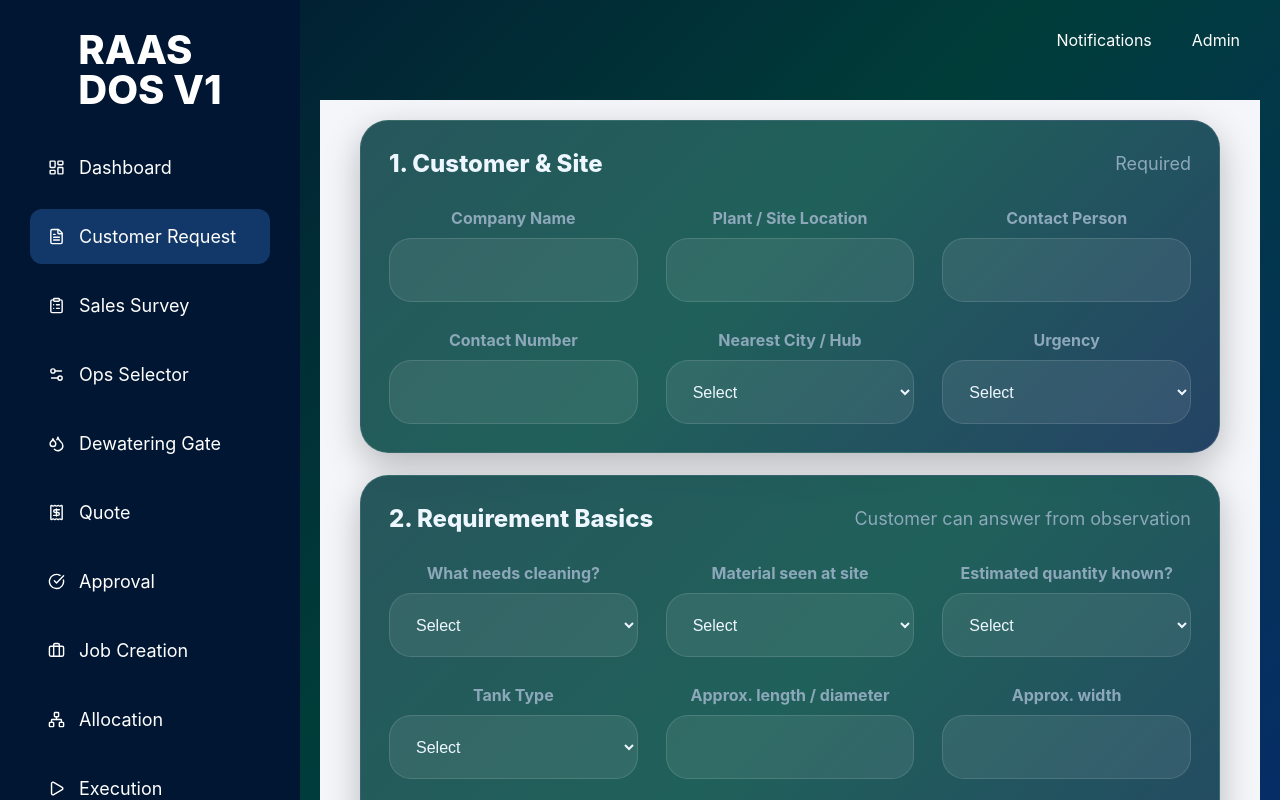
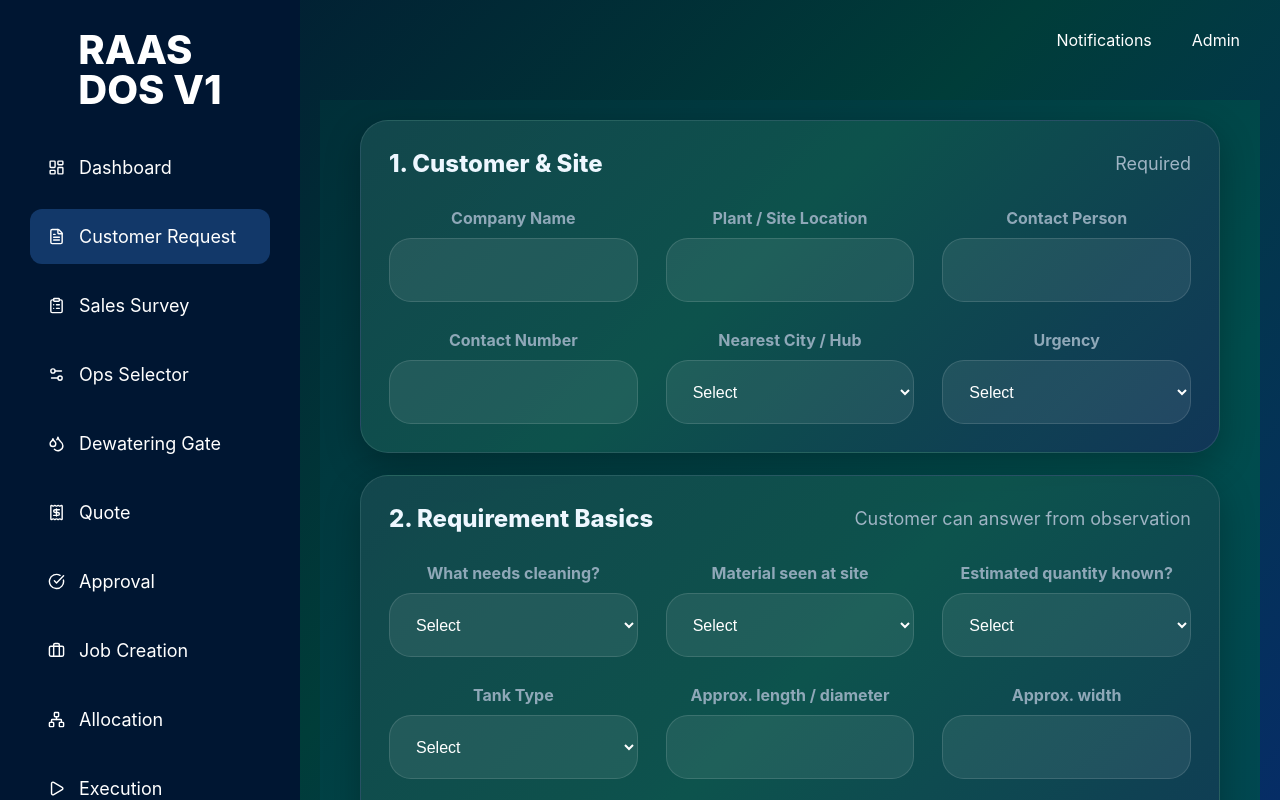
Before and after one commit to SaikarthikAyyar/RAAS-DOS, a React app in the folder frontend/: page /customer-request in a window 1280 px wide. Built offline with nearby package versions, Linux system fonts and the light colour scheme; the HTML template or start-up script is replaced by a standard one.

Commit message:
Update SalesSurvey.css

```diff
--- a/frontend/src/components/salesSurvey/SalesSurvey.css
+++ b/frontend/src/components/salesSurvey/SalesSurvey.css
@@ -37,7 +37,15 @@ min-height:100vh;
 
 padding:20px 40px;
 
-background:#f4f6fa;
+/* GREEN BACKGROUND */
+
+background:
+linear-gradient(
+135deg,
+#002f38,
+#004d4d 50%,
+#003f55
+);
 
 overflow-y:auto;
 
@@ -88,7 +96,7 @@ font-weight:800;
 
 letter-spacing:3px;
 
-color:#39d3c6;
+color:#3ce0d3;
 
 margin-bottom:14px;
 
@@ -105,7 +113,9 @@ font-size:52px;
 
 font-weight:800;
 
-color:#eef7ff;
+/* FIX TITLE */
+
+color:#ffffff;
 
 line-height:1.05;
 
@@ -120,7 +130,7 @@ font-size:18px;
 
 line-height:1.7;
 
-color:#91a5b7;
+color:#9bb5c6;
 
 max-width:none;
 
@@ -143,7 +153,7 @@ height:120px;
 
 border-radius:60px;
 
-border:1px solid rgba(255,255,255,0.12);
+border:2px solid rgba(255,255,255,0.15);
 
 background:rgba(255,255,255,0.08);
 
@@ -159,7 +169,7 @@ font-size:24px;
 
 font-weight:700;
 
-color:#eef7ff;
+color:#ffffff;
 
 flex-shrink:0;
 
@@ -185,8 +195,8 @@ background:
 linear-gradient(
 135deg,
 rgba(20,72,78,0.92),
-rgba(13,83,76,0.92) 45%,
-rgba(18,51,88,0.92)
+rgba(14,84,77,0.92) 45%,
+rgba(18,52,88,0.92)
 );
 
 border:1px solid rgba(255,255,255,0.10);
@@ -236,7 +246,7 @@ margin:0;
 
 font-size:18px;
 
-color:#8ca8ba;
+color:#9fb4c4;
 
 }
 
@@ -287,7 +297,7 @@ font-size:16px;
 
 font-weight:700;
 
-color:#8ca8ba;
+color:#8fa8b8;
 
 margin-bottom:10px;
 
@@ -318,7 +328,7 @@ font-size:16px;
 
 background:rgba(255,255,255,0.08);
 
-color:#eef7ff;
+color:#ffffff;
 
 outline:none;
 
@@ -329,7 +339,7 @@ outline:none;
 
 .survey-field select:focus{
 
-border-color:#39d3c6;
+border-color:#3ce0d3;
 
 }
 
@@ -383,14 +393,14 @@ background:rgba(255,255,255,0.08);
 
 transition:0.2s;
 
-color:#eef7ff;
+color:#ffffff;
 
 }
 
 
 .media-upload-box:hover{
 
-border-color:#39d3c6;
+border-color:#3ce0d3;
 
 }
 
@@ -474,7 +484,6 @@ grid-template-columns:repeat(2,1fr);
 
 }
 
-
 .survey-progress-container{
 
 flex-direction:column;
@@ -483,20 +492,17 @@ gap:30px;
 
 }
 
-
 .survey-progress-left h1{
 
 font-size:42px;
 
 }
 
-
 .survey-completion-card{
 
 width:100%;
 
 }
-
 
 .survey-actions{
 
@@ -517,7 +523,6 @@ grid-template-columns:1fr;
 
 }
 
-
 .survey-header{
 
 flex-direction:column;
@@ -526,13 +531,11 @@ gap:12px;
 
 }
 
-
 .survey-header h2{
 
 font-size:22px;
 
 }
-
 
 .survey-progress-left h1{
 
```
